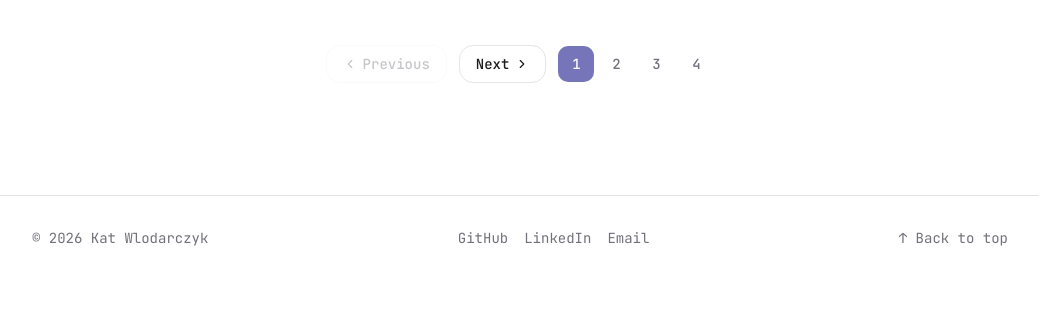
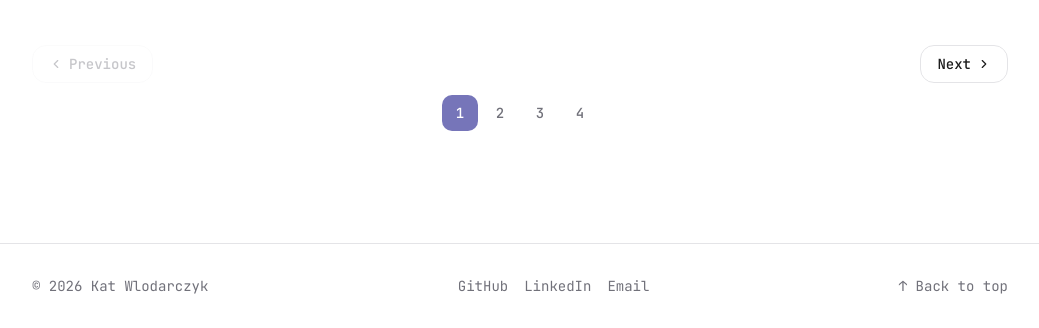
Before and after one commit to katwlodarczyk/katwlodarczyk2.0, an Astro site: page /blog in a window 1280 px wide. Shown: the part 2996-3324 px from the top of the page, without its empty margins (120-1159 px from the left). Before the commit the page ends 3276 px from the top, so only its background shows below. Built offline with nearby package versions, Linux system fonts and the light colour scheme; Astro itself is replaced by a stand-in of ours.

Commit message:
fixed pagination

```diff
--- a/src/pages/blog/[...page].astro
+++ b/src/pages/blog/[...page].astro
@@ -83,9 +83,9 @@ const categories = [...new Set(allPosts.map((p) => p.data.category))].sort();
 
     <!-- Pagination -->
     {page.lastPage > 1 && (
-      <nav aria-label="Pagination" class="flex flex-col md:flex-row items-center justify-center gap-6 md:gap-3 mt-12">
+      <nav aria-label="Pagination" class="flex flex-col items-center justify-center gap-6 md:gap-3 mt-12">
         <!-- Prev / Next -->
-        <div class="flex items-center justify-between w-full md:w-auto md:contents gap-2">
+        <div class="flex items-center justify-between w-full gap-2">
           <a
             href={page.url.prev ?? "#"}
             aria-disabled={!page.url.prev}
```
